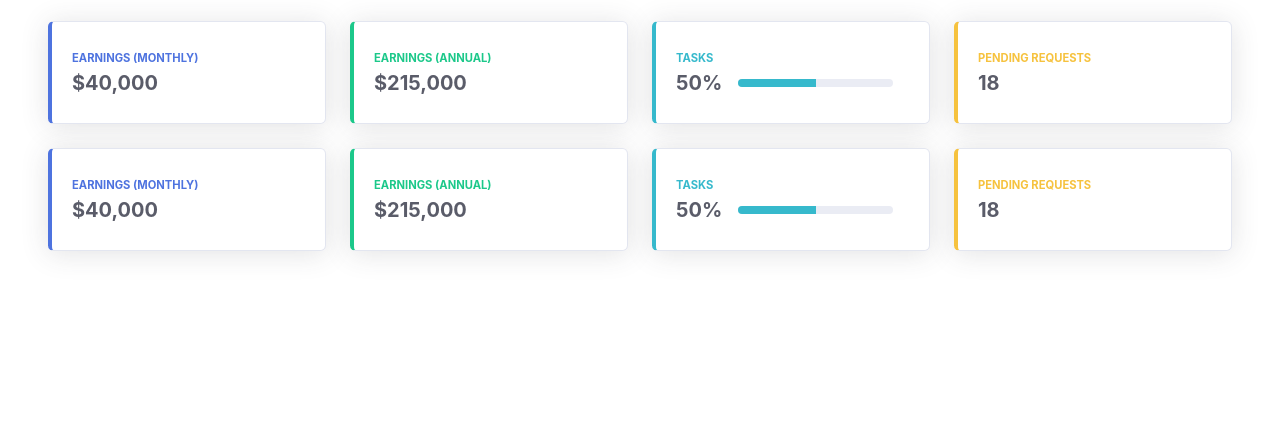
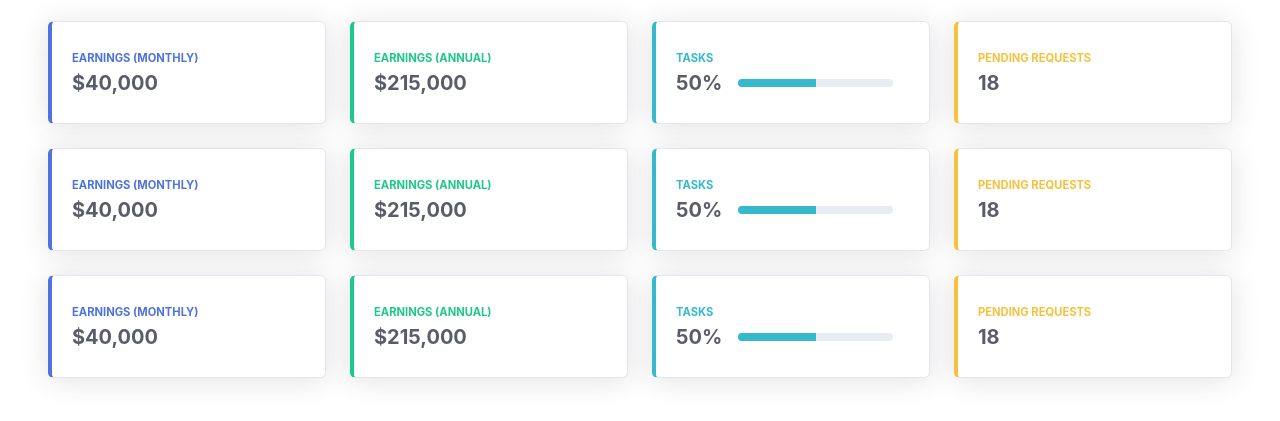
Before and after one commit to yaudahbanh/TugasKeduaPWEB, a plain HTML site: page index.html in a window 1280 px wide. Shown: the part 127-548 px from the top of the page. Drawn offline with nearby package versions, Linux system fonts and the light colour scheme.

Commit message:
feat: add row ketiga

```diff
--- a/index.html
+++ b/index.html
@@ -186,6 +186,90 @@
                 </div>
             </div>
         </div>
+
+        <!-- Row Ketiga -->
+        <div class="row">
+            <div class="col-xl-3 col-md-6 mb-4">
+                <div class="card border-left-primary shadow h-100 py-2">
+                  <div class="card-body">
+                    <div class="row no-gutters align-items-center">
+                      <div class="col mr-2">
+                        <div
+                          class="text-xs font-weight-bold text-primary text-uppercase mb-1"
+                        >
+                          Earnings (Monthly)
+                        </div>
+                        <div class="h5 mb-0 font-weight-bold text-gray-800">
+                          $40,000
+                        </div>
+                      </div>
+                    </div>
+                  </div>
+                </div>
+            </div>
+
+            <div class="col-xl-3 col-md-6 mb-4">
+                <div class="card border-left-success shadow h-100 py-2">
+                    <div class="card-body">
+                        <div class="row no-gutters align-items-center">
+                            <div class="col mr-2">
+                                <div class="text-xs font-weight-bold text-success text-uppercase mb-1">
+                                    Earnings (Annual)</div>
+                                <div class="h5 mb-0 font-weight-bold text-gray-800">$215,000</div>
+                            </div>
+                            <div class="col-auto">
+                                <i class="fas fa-dollar-sign fa-2x text-gray-300"></i>
+                            </div>
+                        </div>
+                    </div>
+                </div>
+            </div>
+
+            <div class="col-xl-3 col-md-6 mb-4">
+                <div class="card border-left-info shadow h-100 py-2">
+                    <div class="card-body">
+                        <div class="row no-gutters align-items-center">
+                            <div class="col mr-2">
+                                <div class="text-xs font-weight-bold text-info text-uppercase mb-1">Tasks
+                                </div>
+                                <div class="row no-gutters align-items-center">
+                                    <div class="col-auto">
+                                        <div class="h5 mb-0 mr-3 font-weight-bold text-gray-800">50%</div>
+                                    </div>
+                                    <div class="col">
+                                        <div class="progress progress-sm mr-2">
+                                            <div class="progress-bar bg-info" role="progressbar"
+                                                style="width: 50%" aria-valuenow="50" aria-valuemin="0"
+                                                aria-valuemax="100"></div>
+                                        </div>
+                                    </div>
+                                </div>
+                            </div>
+                            <div class="col-auto">
+                                <i class="fas fa-clipboard-list fa-2x text-gray-300"></i>
+                            </div>
+                        </div>
+                    </div>
+                </div>
+            </div>
+
+            <div class="col-xl-3 col-md-6 mb-4">
+                <div class="card border-left-warning shadow h-100 py-2">
+                    <div class="card-body">
+                        <div class="row no-gutters align-items-center">
+                            <div class="col mr-2">
+                                <div class="text-xs font-weight-bold text-warning text-uppercase mb-1">
+                                    Pending Requests</div>
+                                <div class="h5 mb-0 font-weight-bold text-gray-800">18</div>
+                            </div>
+                            <div class="col-auto">
+                                <i class="fas fa-comments fa-2x text-gray-300"></i>
+                            </div>
+                        </div>
+                    </div>
+                </div>
+            </div>
+        </div>
     </div>
     <script
       src="https://cdn.jsdelivr.net/npm/bootstrap@5.3.2/dist/js/bootstrap.bundle.min.js"
```
